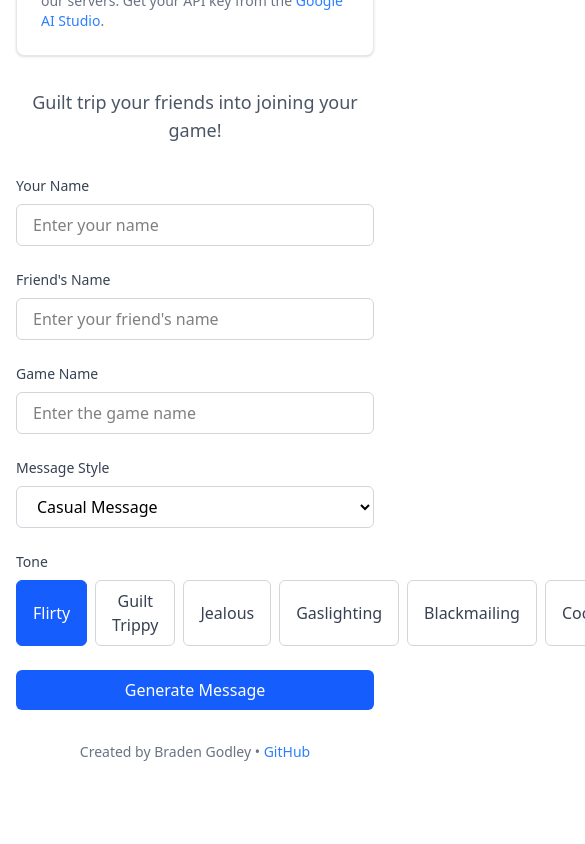
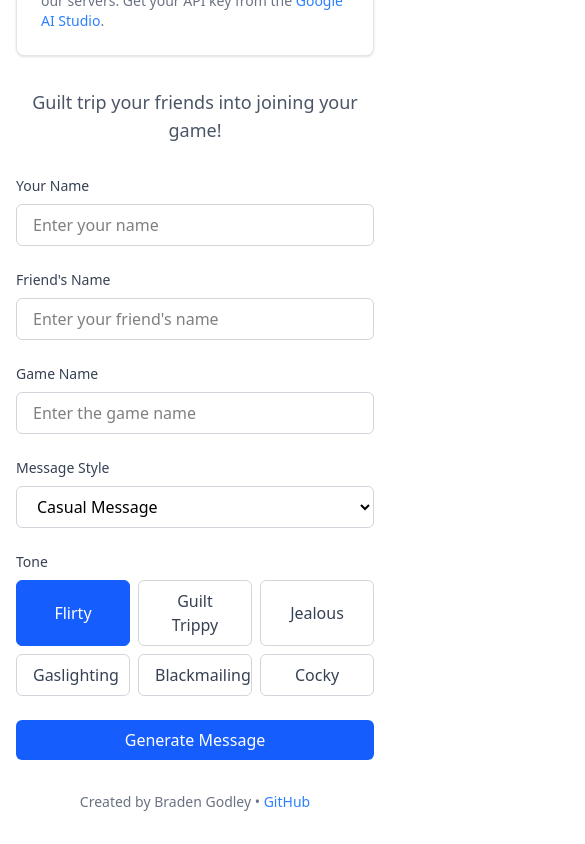
Before and after one commit to braden-godley/hop-on-bro, a React (Vite) app: page / in a window 390 px wide. Shown: the part 378-1222 px from the top of the page, 585 px wide, since content can reach past the window. Before the commit the page ends 1172 px from the top, so only its background shows below. Built offline with nearby package versions, Linux system fonts and the light colour scheme.

Commit message:
refactor MessageForm layout to use a grid for tone options

```diff
--- a/src/components/MessageForm.jsx
+++ b/src/components/MessageForm.jsx
@@ -76,13 +76,13 @@ const MessageForm = ({
         <label htmlFor="desperationLevel" className="block text-sm font-medium text-gray-700 mb-2">
           Tone
         </label>
-        <div className="flex gap-2">
+        <div className="grid grid-cols-3 md:grid-cols-6 gap-2">
           {toneOptions.map((tone) => (
             <button
               key={tone.value}
               type="button"
               onClick={() => onDesperationLevelChange({ target: { value: tone.value } })}
-              className={`flex-1 py-2 px-4 rounded-md border transition-colors ${
+              className={`py-2 px-4 rounded-md border transition-colors ${
                 desperationLevel === tone.value
                   ? 'bg-blue-600 text-white border-blue-600'
                   : 'bg-white text-gray-700 border-gray-300 hover:bg-gray-50'
```
